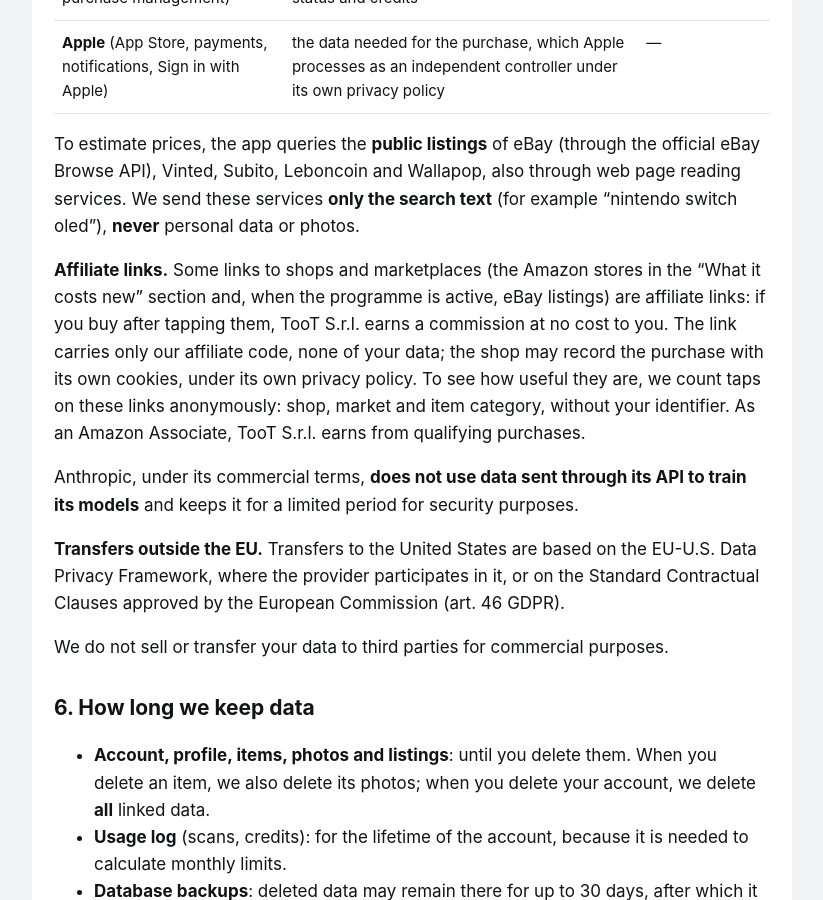
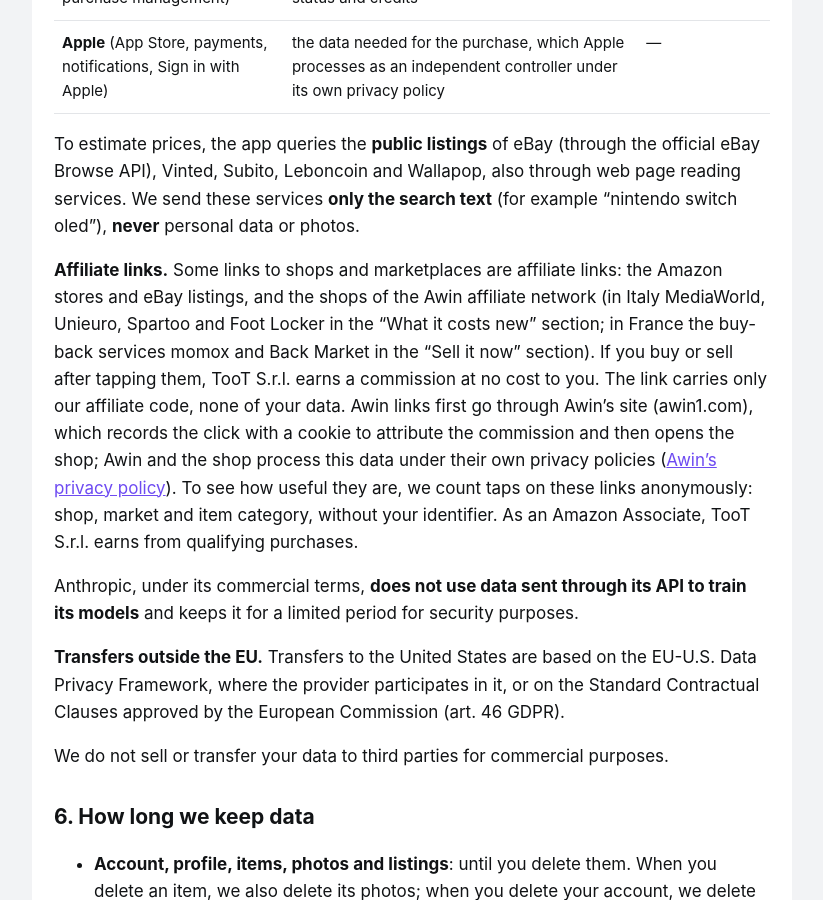
Before and after one commit to dicemans/valore, a Jekyll site: the page built from en/privacy.md, in a window 1280 px wide and 900 px high, scrolled down 2778 px. Shown: the whole window, without its empty margins (228-1051 px from the left). Built offline with Jekyll 4.4.1, drawn with Linux system fonts in a browser that asks for light colours; some of the changed text lies outside the part shown.

Commit message:
Privacy: link affiliati Awin, eBay attivo, servizi di riacquisto
Il paragrafo «Link affiliati» nomina la rete Awin (MediaWorld, Unieuro,
Spartoo, Foot Locker in Italia; momox e Back Market in Francia), il passaggio
da awin1.com con il suo cookie e l'informativa di Awin, in it/en/fr/es.

Co-Authored-By: Claude Opus 5.5 <noreply@anthropic.com>

```diff
--- a/en/privacy.md
+++ b/en/privacy.md
@@ -66,7 +66,7 @@ We process data through providers acting as **data processors** (art. 28 GDPR),
 
 To estimate prices, the app queries the **public listings** of eBay (through the official eBay Browse API), Vinted, Subito, Leboncoin and Wallapop, also through web page reading services. We send these services **only the search text** (for example "nintendo switch oled"), **never** personal data or photos.
 
-**Affiliate links.** Some links to shops and marketplaces (the Amazon stores in the "What it costs new" section and, when the programme is active, eBay listings) are affiliate links: if you buy after tapping them, TooT S.r.l. earns a commission at no cost to you. The link carries only our affiliate code, none of your data; the shop may record the purchase with its own cookies, under its own privacy policy. To see how useful they are, we count taps on these links anonymously: shop, market and item category, without your identifier. As an Amazon Associate, TooT S.r.l. earns from qualifying purchases.
+**Affiliate links.** Some links to shops and marketplaces are affiliate links: the Amazon stores and eBay listings, and the shops of the Awin affiliate network (in Italy MediaWorld, Unieuro, Spartoo and Foot Locker in the "What it costs new" section; in France the buy-back services momox and Back Market in the "Sell it now" section). If you buy or sell after tapping them, TooT S.r.l. earns a commission at no cost to you. The link carries only our affiliate code, none of your data. Awin links first go through Awin's site (awin1.com), which records the click with a cookie to attribute the commission and then opens the shop; Awin and the shop process this data under their own privacy policies ([Awin's privacy policy](https://www.awin.com/gb/privacy)). To see how useful they are, we count taps on these links anonymously: shop, market and item category, without your identifier. As an Amazon Associate, TooT S.r.l. earns from qualifying purchases.
 
 Anthropic, under its commercial terms, **does not use data sent through its API to train its models** and keeps it for a limited period for security purposes.
 
```
Also changed, not shown: other parts of en/privacy.md (+1 -1 lines), es/privacy.md (+2 -2 lines), fr/privacy.md (+2 -2 lines), it/privacy.md (+2 -2 lines).
